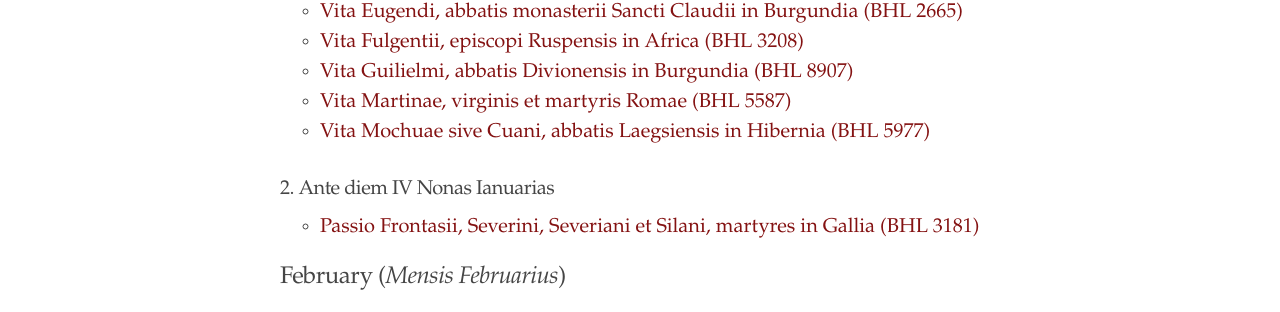
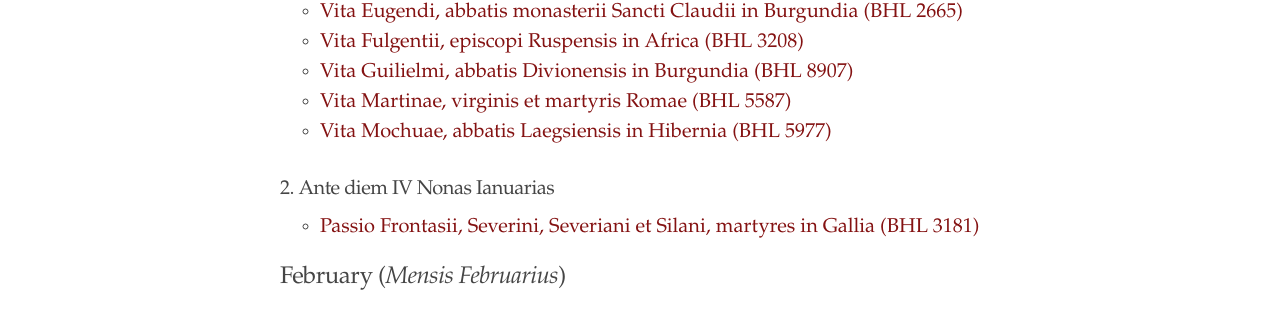
Before and after one commit to cjkoepke1/latin-hagiography, a Jekyll site: the page built from index.md, in a window 1280 px wide. Shown: the part 566-878 px from the top of the page. Built offline with Jekyll 4.4.1, drawn with Linux system fonts in a browser that asks for light colours.

Commit message:
remove cuani from mochuae

```diff
--- a/index.md
+++ b/index.md
@@ -19,7 +19,7 @@ title: "Latin Hagiography"
 - [Vita Fulgentii, episcopi Ruspensis in Africa (BHL 3208)](https://cjkoepke1.github.io/latin-hagiography/texts/vita-fulgentii/)
 - [Vita Guilielmi, abbatis Divionensis in Burgundia (BHL 8907)](https://cjkoepke1.github.io/latin-hagiography/texts/vita-guilielmi)
 - [Vita Martinae, virginis et martyris Romae (BHL 5587)](https://cjkoepke1.github.io/latin-hagiography/texts/vita-martinae/)
-- [Vita Mochuae sive Cuani, abbatis Laegsiensis in Hibernia (BHL 5977)](https://cjkoepke1.github.io/latin-hagiography/texts/vita-mochuae/)
+- [Vita Mochuae, abbatis Laegsiensis in Hibernia (BHL 5977)](https://cjkoepke1.github.io/latin-hagiography/texts/vita-mochuae/)
 
 ### 2. Ante diem IV Nonas Ianuarias
 
```
